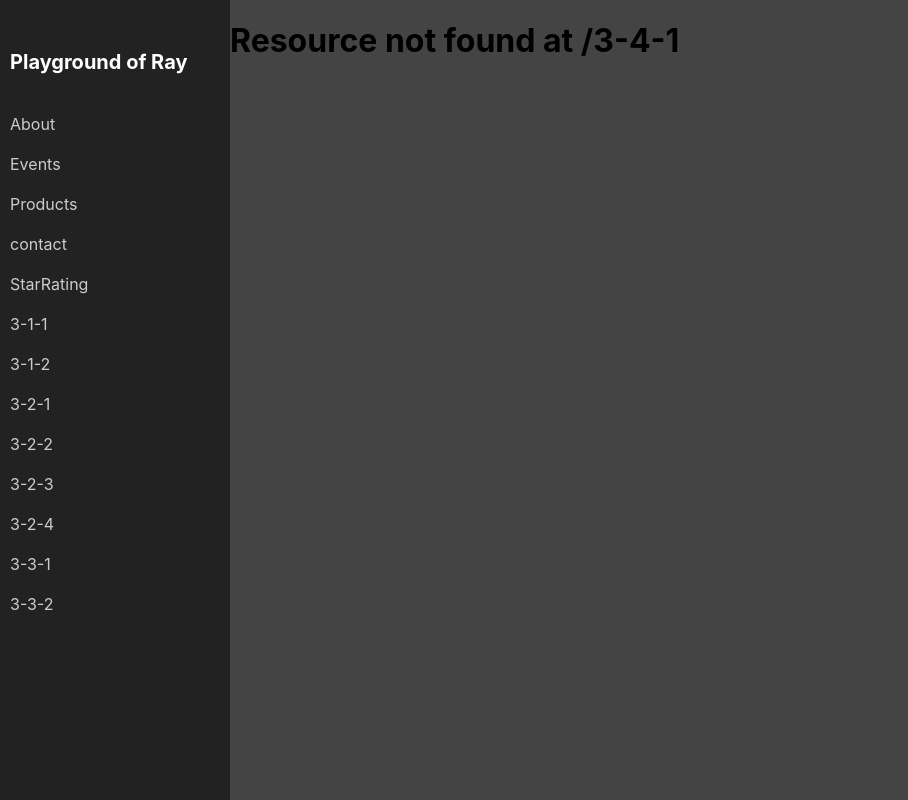
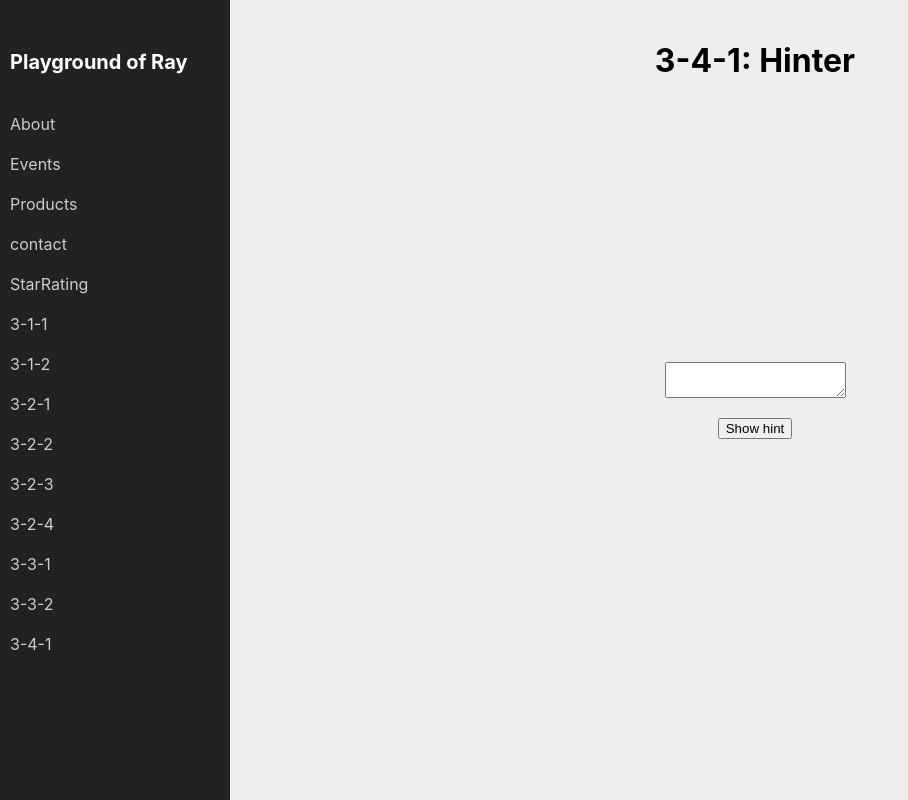
Before and after one commit to ray-mj-huang/playground, a React (Create React App) app: page /3-4-1 in a window 1280 px wide. Before the commit this address had no page. Shown: the whole page, without its empty margins (0-908 px from the left). Built offline with nearby package versions, Linux system fonts and the light colour scheme.

Commit message:
feat: 3-4-1

```diff
--- a/src/App.js
+++ b/src/App.js
@@ -20,7 +20,7 @@ import StarMailClient from './react-dev-quiz/3-2-3';
 import MutipleSelectionMailClient from './react-dev-quiz/3-2-4';
 import SyncedInputs from './react-dev-quiz/3-3-1';
 import FilterableList from './react-dev-quiz/3-3-2';
-
+import Hinter from './react-dev-quiz/3-4-1';
 
 function App() {
   return (
@@ -88,6 +88,10 @@ function App() {
           element={<PageTemplate children={<FilterableList />} />}
         />
         <Route
+          path="3-4-1"
+          element={<PageTemplate children={<Hinter />} />}
+        />
+        <Route
           path="*"
           element={<Whoops404 />}
         />
--- a/src/Menu.js
+++ b/src/Menu.js
@@ -76,6 +76,10 @@ const navData = [
     url: '/3-3-2',
     title: '3-3-2'
   },
+  {
+    url: '/3-4-1',
+    title: '3-4-1'
+  },
 ]
 
 export default function Menu() {
--- /dev/null
+++ b/src/react-dev-quiz/3-4-1/index.js
@@ -0,0 +1,44 @@
+import { useState } from 'react';
+
+export default function Hinter() {
+  const [showHint, setShowHint] = useState(false);
+  if (showHint) {
+    return (
+      <QuizContainer>
+        <p><i>Hint: Your favorite city?</i></p>
+        <Form />
+        <button onClick={() => {
+          setShowHint(false);
+        }}>Hide hint</button>
+      </QuizContainer>
+    );
+  }
+  return (
+    <QuizContainer>
+      {null}
+      <Form />
+      <button onClick={() => {
+        setShowHint(true);
+      }}>Show hint</button>
+    </QuizContainer>
+  );
+}
+
+function Form() {
+  const [text, setText] = useState('');
+  return (
+    <textarea style={{ display: 'block', marginBottom: 20 }}
+      value={text}
+      onChange={e => setText(e.target.value)}
+    />
+  );
+}
+
+function QuizContainer({ children }) {
+  return (
+    <div className="quiz-bg" style={{ flexDirection: 'column' }}>
+      <h1 className="quiz-title">3-4-1: Hinter</h1>
+      {children}
+    </div>
+  )
+}
```
